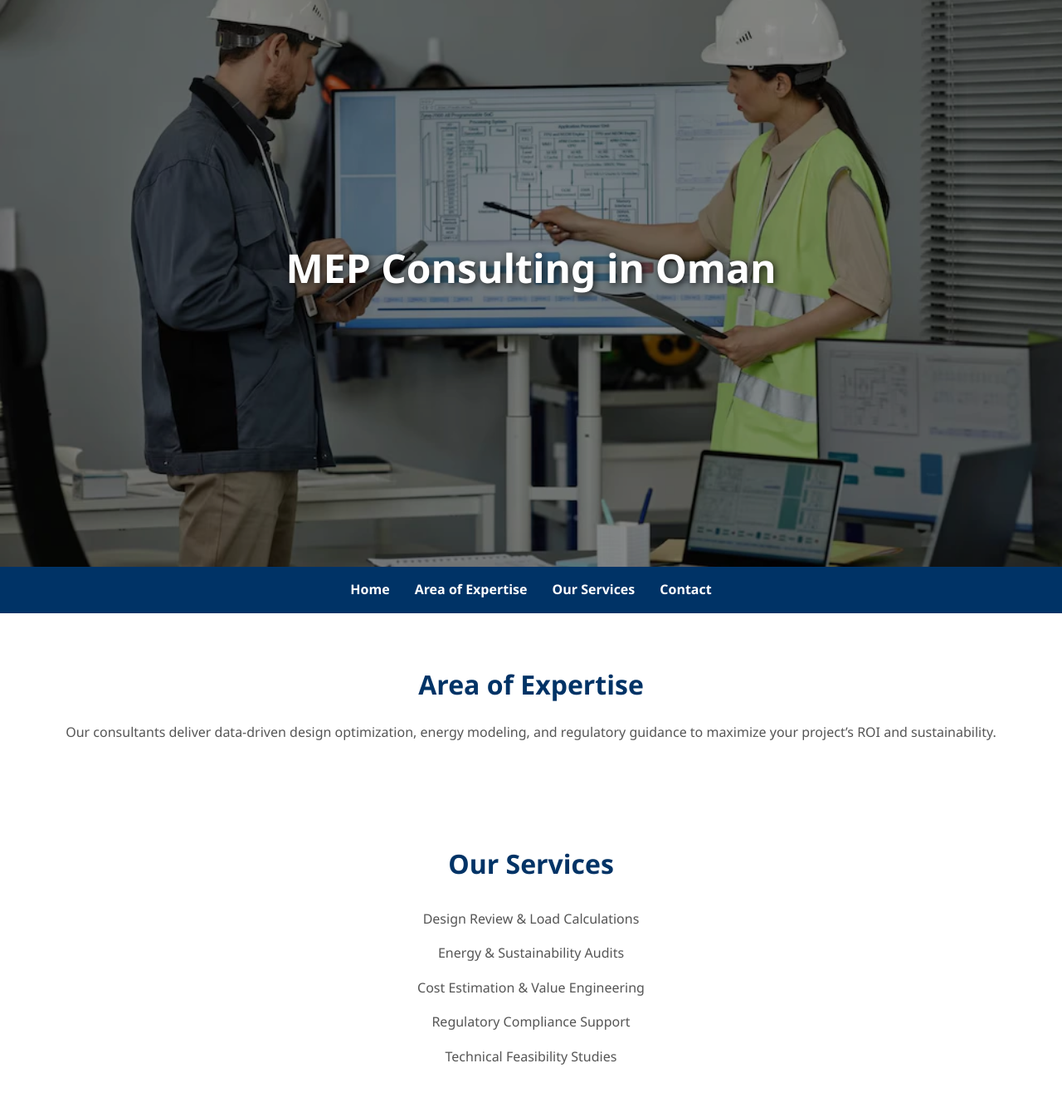
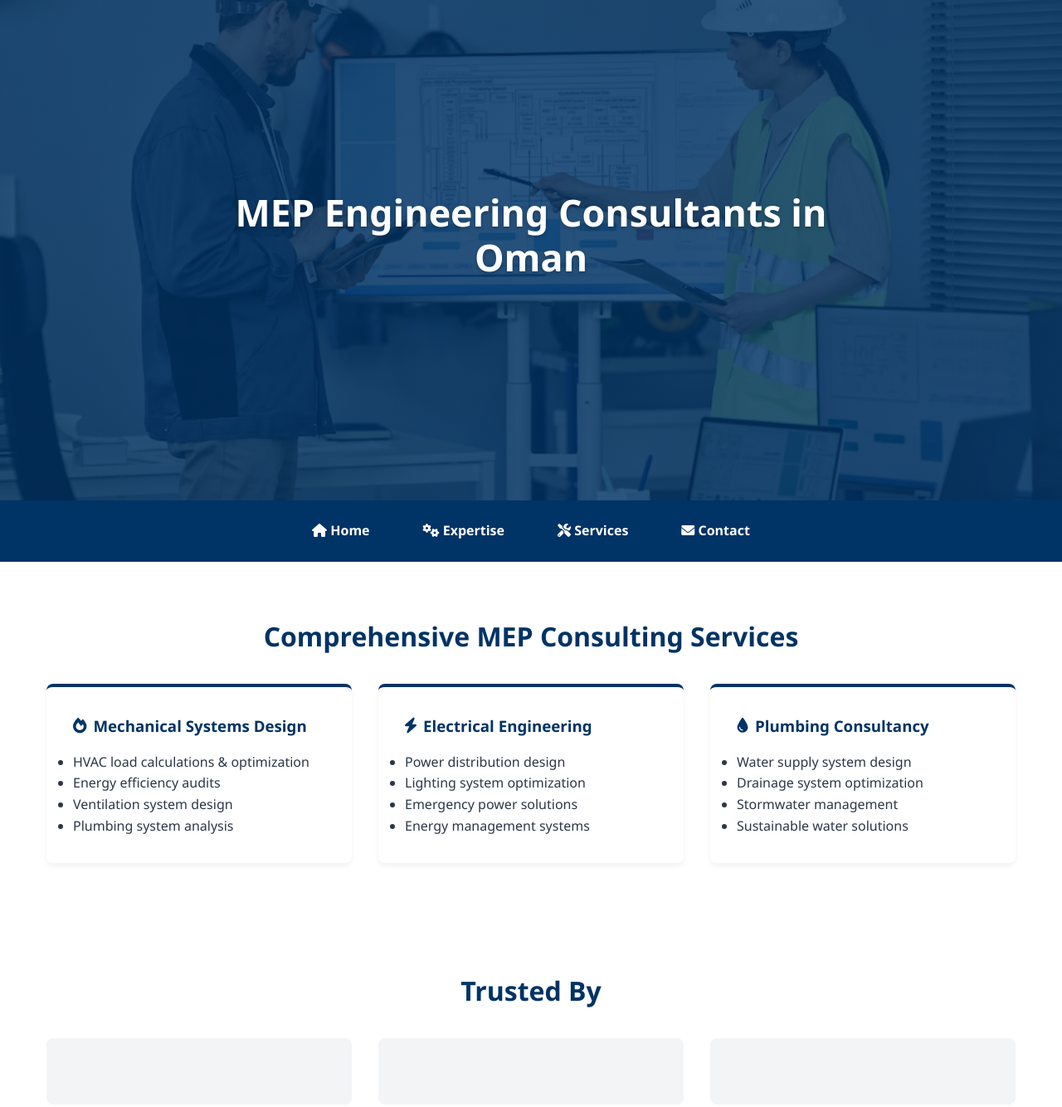
Before and after one commit to imferoz/mep-consulting-oman, a plain HTML site: page index.html in a window 1280 px wide. Shown: the part 37-1371 px from the top of the page at 83% size. Drawn offline with Linux system fonts and the light colour scheme.

Commit message:
Update index.html

```diff
--- a/index.html
+++ b/index.html
@@ -1,70 +1,263 @@
 <!DOCTYPE html>
-<html lang="en">
+<html lang="en" dir="ltr">
 <head>
-  <meta charset="UTF-8"/><meta name="viewport" content="width=device-width,initial-scale=1"/>
-  <title>MEP Consulting in Oman | Alwejha Group</title>
-  <meta name="description" content="Strategic MEP consulting in Oman—Alwejha Group provides design review, energy audits, code compliance, and technical advisory for high-performance systems."/>
+  <meta charset="UTF-8"/>
+  <meta name="viewport" content="width=device-width, initial-scale=1.0, maximum-scale=5.0"/>
+  <title>MEP Consulting Services Oman | Muscat & Sohar | Alwejha Group</title>
+  <meta name="description" content="Professional MEP Consulting in Oman - HVAC Design, Electrical Engineering & Plumbing System Optimization. Certified Consultants Serving Muscat, Sohar & Salalah">
+  <meta name="keywords" content="MEP Consulting Oman, HVAC Design Muscat, Electrical Engineering Sohar, Plumbing Systems Oman, Building Services Consultants">
+  <meta name="robots" content="index, follow, max-image-preview:large">
   <link rel="canonical" href="https://mep-consulting-oman.alwejhagroup.com/"/>
   <link rel="icon" href="/favicon.ico" type="image/x-icon">
+  <link rel="preconnect" href="https://fonts.googleapis.com">
+  <link rel="stylesheet" href="https://cdnjs.cloudflare.com/ajax/libs/font-awesome/6.0.0/css/all.min.css">
   <style>
-    *{margin:0;padding:0;box-sizing:border-box;}
-    body{font-family:'Segoe UI',Tahoma,Geneva,Verdana,sans-serif;color:#333;background:#fff;line-height:1.6;}
-    header{background:url('mep-consulting-oman.webp')no-repeat center/cover;height:90vh;display:flex;align-items:center;justify-content:center;position:relative;text-align:center;color:#fff;}
-    header::after{content:"";position:absolute;top:0;left:0;right:0;bottom:0;background:rgba(0,0,0,0.4);}
-    header h1{z-index:1;font-size:3rem;text-shadow:2px 2px 8px rgba(0,0,0,0.8);}
-    nav{background:#003366;display:flex;justify-content:center;gap:30px;padding:15px 0;position:sticky;top:0;}
-    nav a{color:#fff;font-weight:600;text-decoration:none;}nav a:hover{color:#ffcc00;}
-    section{padding:60px 20px;max-width:1200px;margin:auto;}
-    section h2{color:#003366;margin-bottom:20px;font-size:2rem;text-align:center;}
-    section p,section ul{font-size:1rem;color:#555;text-align:center;}
-    ul{list-style:none;padding:0;}ul li{padding:8px 0;}
-    .btn{display:inline-block;padding:12px 25px;color:#fff;background:#003366;font-weight:bold;border-radius:5px;transition:background .3s;}
-    .btn:hover{background:#005599;}
-    footer{background:#003366;color:#fff;text-align:center;padding:20px;margin-top:40px;font-size:14px;}
-    @media(max-width:768px){header h1{font-size:2rem;}nav{flex-wrap:wrap;gap:15px;}}
+    :root {
+      --primary-blue: #003366;
+      --accent-yellow: #ffcc00;
+      --dark-text: #2d3748;
+      --light-bg: #f8fafc;
+    }
+
+    * { margin: 0; padding: 0; box-sizing: border-box; }
+
+    body {
+      font-family: 'Segoe UI', system-ui, -apple-system, sans-serif;
+      color: var(--dark-text);
+      background: #fff;
+      line-height: 1.6;
+      scroll-behavior: smooth;
+    }
+
+    header {
+      background: linear-gradient(rgba(0, 51, 102, 0.8), rgba(0, 51, 102, 0.8)),
+                  url('/mep-consulting-oman.webp') no-repeat center/cover;
+      height: 80vh;
+      display: flex;
+      align-items: center;
+      justify-content: center;
+      text-align: center;
+      position: relative;
+    }
+
+    header h1 {
+      color: #fff;
+      font-size: 2.8rem;
+      max-width: 800px;
+      margin: 0 auto;
+      text-shadow: 0 2px 4px rgba(0,0,0,0.25);
+      line-height: 1.2;
+    }
+
+    nav {
+      background: var(--primary-blue);
+      padding: 1rem 0;
+      position: sticky;
+      top: 0;
+      z-index: 1000;
+    }
+
+    .nav-container {
+      max-width: 1200px;
+      margin: 0 auto;
+      display: flex;
+      justify-content: center;
+      gap: 2rem;
+      flex-wrap: wrap;
+    }
+
+    nav a {
+      color: #fff;
+      text-decoration: none;
+      font-weight: 600;
+      padding: 0.5rem 1rem;
+      border-radius: 4px;
+      transition: all 0.3s ease;
+    }
+
+    nav a:hover {
+      background: var(--accent-yellow);
+      color: var(--primary-blue);
+    }
+
+    section {
+      padding: 4rem 1rem;
+      max-width: 1200px;
+      margin: 0 auto;
+    }
+
+    h2 {
+      color: var(--primary-blue);
+      font-size: 2rem;
+      margin-bottom: 2rem;
+      text-align: center;
+    }
+
+    .service-grid {
+      display: grid;
+      grid-template-columns: repeat(auto-fit, minmax(280px, 1fr));
+      gap: 2rem;
+      margin-top: 2rem;
+    }
+
+    .service-card {
+      background: #fff;
+      border-radius: 8px;
+      padding: 2rem;
+      box-shadow: 0 4px 6px rgba(0,0,0,0.05);
+      border-top: 4px solid var(--primary-blue);
+    }
+
+    .service-card h3 {
+      color: var(--primary-blue);
+      margin-bottom: 1rem;
+      display: flex;
+      align-items: center;
+      gap: 0.5rem;
+    }
+
+    .btn {
+      display: inline-flex;
+      align-items: center;
+      gap: 0.5rem;
+      padding: 0.8rem 1.5rem;
+      background: var(--primary-blue);
+      color: #fff;
+      border-radius: 4px;
+      text-decoration: none;
+      transition: transform 0.2s ease;
+    }
+
+    .btn:hover {
+      transform: translateY(-2px);
+      background: #002244;
+    }
+
+    .client-logos {
+      display: grid;
+      grid-template-columns: repeat(auto-fit, minmax(120px, 1fr));
+      gap: 2rem;
+      margin-top: 2rem;
+    }
+
+    footer {
+      background: var(--primary-blue);
+      color: #fff;
+      text-align: center;
+      padding: 2rem 1rem;
+      margin-top: 4rem;
+    }
+
+    @media (max-width: 768px) {
+      header h1 { font-size: 2rem; }
+      h2 { font-size: 1.75rem; }
+      .nav-container { gap: 1rem; }
+    }
   </style>
 </head>
-<body>
-
-  <header><h1>MEP Consulting in Oman</h1></header>
+<body itemscope itemtype="http://schema.org/ProfessionalService">
+  <header>
+    <h1 itemprop="name">MEP Engineering Consultants in Oman</h1>
+  </header>
 
   <nav>
-    <a href="https://www.alwejhagroup.com/">Home</a>
-    <a href="https://www.alwejhagroup.com/area-of-expertise">Area of Expertise</a>
-    <a href="https://www.alwejhagroup.com/our-services">Our Services</a>
-    <a href="https://www.alwejhagroup.com/contact">Contact</a>
+    <div class="nav-container">
+      <a href="https://www.alwejhagroup.com/" aria-label="Home"><i class="fas fa-home"></i> Home</a>
+      <a href="https://www.alwejhagroup.com/area-of-expertise" aria-label="Expertise"><i class="fas fa-cogs"></i> Expertise</a>
+      <a href="https://www.alwejhagroup.com/our-services" aria-label="Services"><i class="fas fa-tools"></i> Services</a>
+      <a href="https://www.alwejhagroup.com/contact" aria-label="Contact"><i class="fas fa-envelope"></i> Contact</a>
+    </div>
   </nav>
 
-  <section id="expertise">
-    <h2>Area of Expertise</h2>
-    <p>Our consultants deliver data-driven design optimization, energy modeling, and regulatory guidance to maximize your project’s ROI and sustainability.</p>
-  </section>
+  <section id="services" itemprop="makesOffer" itemscope itemtype="http://schema.org/OfferCatalog">
+    <h2>Comprehensive MEP Consulting Services</h2>
+    <div class="service-grid">
+      <div class="service-card" itemprop="itemListElement" itemscope itemtype="http://schema.org/Offer">
+        <h3><i class="fas fa-fire"></i> <span itemprop="name">Mechanical Systems Design</span></h3>
+        <ul>
+          <li>HVAC load calculations & optimization</li>
+          <li>Energy efficiency audits</li>
+          <li>Ventilation system design</li>
+          <li>Plumbing system analysis</li>
+        </ul>
+      </div>
 
-  <section id="services">
-    <h2>Our Services</h2>
-    <ul>
-      <li>Design Review & Load Calculations</li>
-      <li>Energy & Sustainability Audits</li>
-      <li>Cost Estimation & Value Engineering</li>
-      <li>Regulatory Compliance Support</li>
-      <li>Technical Feasibility Studies</li>
-    </ul>
+      <div class="service-card" itemprop="itemListElement" itemscope itemtype="http://schema.org/Offer">
+        <h3><i class="fas fa-bolt"></i> <span itemprop="name">Electrical Engineering</span></h3>
+        <ul>
+          <li>Power distribution design</li>
+          <li>Lighting system optimization</li>
+          <li>Emergency power solutions</li>
+          <li>Energy management systems</li>
+        </ul>
+      </div>
+
+      <div class="service-card" itemprop="itemListElement" itemscope itemtype="http://schema.org/Offer">
+        <h3><i class="fas fa-tint"></i> <span itemprop="name">Plumbing Consultancy</span></h3>
+        <ul>
+          <li>Water supply system design</li>
+          <li>Drainage system optimization</li>
+          <li>Stormwater management</li>
+          <li>Sustainable water solutions</li>
+        </ul>
+      </div>
+    </div>
   </section>
 
   <section id="clients">
-    <h2>Our Clients</h2>
-    <p>Architects, developers, and facility managers across Oman trust our advisory—read their stories on our main website.</p>
+    <h2>Trusted By</h2>
+    <div class="client-logos">
+      <!-- Add client logos with proper alt text -->
+      <div class="client-logo" style="background:#f3f4f6;height:80px;border-radius:8px;"></div>
+      <div class="client-logo" style="background:#f3f4f6;height:80px;border-radius:8px;"></div>
+      <div class="client-logo" style="background:#f3f4f6;height:80px;border-radius:8px;"></div>
+    </div>
   </section>
 
   <section id="contact">
-    <h2>Contact Us</h2>
-    <p><a class="btn" href="https://www.alwejhagroup.com/contact">Get in Touch</a></p>
+    <h2>Contact Our MEP Experts</h2>
+    <div style="text-align:center; margin-top:2rem;">
+      <a href="https://www.alwejhagroup.com/contact" class="btn">
+        <i class="fas fa-paper-plane"></i> Schedule Consultation
+      </a>
+    </div>
   </section>
 
-  <section style="text-align:center;padding:40px 0;background:#f4f4f4;">
-    <a class="btn" href="https://www.alwejhagroup.com/" style="background:#ffcc00;color:#003366;">Visit Our Main Website</a>
-  </section>
+  <footer itemprop="address" itemscope itemtype="http://schema.org/PostalAddress">
+    <p>&copy; 2025 <span itemprop="name">Alwejha Group</span>. All rights reserved.</p>
+    <div style="margin-top:1rem;">
+      <a href="https://www.alwejhagroup.com/privacy" style="color:#fff;text-decoration:none;">Privacy Policy</a> |
+      <a href="https://www.alwejhagroup.com/terms" style="color:#fff;text-decoration:none;">Terms of Service</a>
+    </div>
+  </footer>
 
-  <footer>&copy; 2025 Alwejha Group. All rights reserved.</footer>
+  <!-- Structured Data -->
+  <script type="application/ld+json">
+    {
+      "@context": "https://schema.org",
+      "@type": "ProfessionalService",
+      "name": "Alwejha Group MEP Consulting",
+      "image": "/mep-consulting-oman.webp",
+      "@id": "https://mep-consulting-oman.alwejhagroup.com/",
+      "url": "https://mep-consulting-oman.alwejhagroup.com/",
+      "telephone": "+96879271055",
+      "address": {
+        "@type": "PostalAddress",
+        "addressLocality": "Muscat",
+        "addressRegion": "Oman",
+        "postalCode": "100",
+        "streetAddress": "Al Khuwair"
+      },
+      "geo": {
+        "@type": "GeoCoordinates",
+        "latitude": 23.615999,
+        "longitude": 58.592333
+      },
+      "sameAs": [
+        "https://www.linkedin.com/company/alwejhagroup",
+        "https://twitter.com/alwejhagroup"
+      ]
+    }
+  </script>
 </body>
 </html>
```
